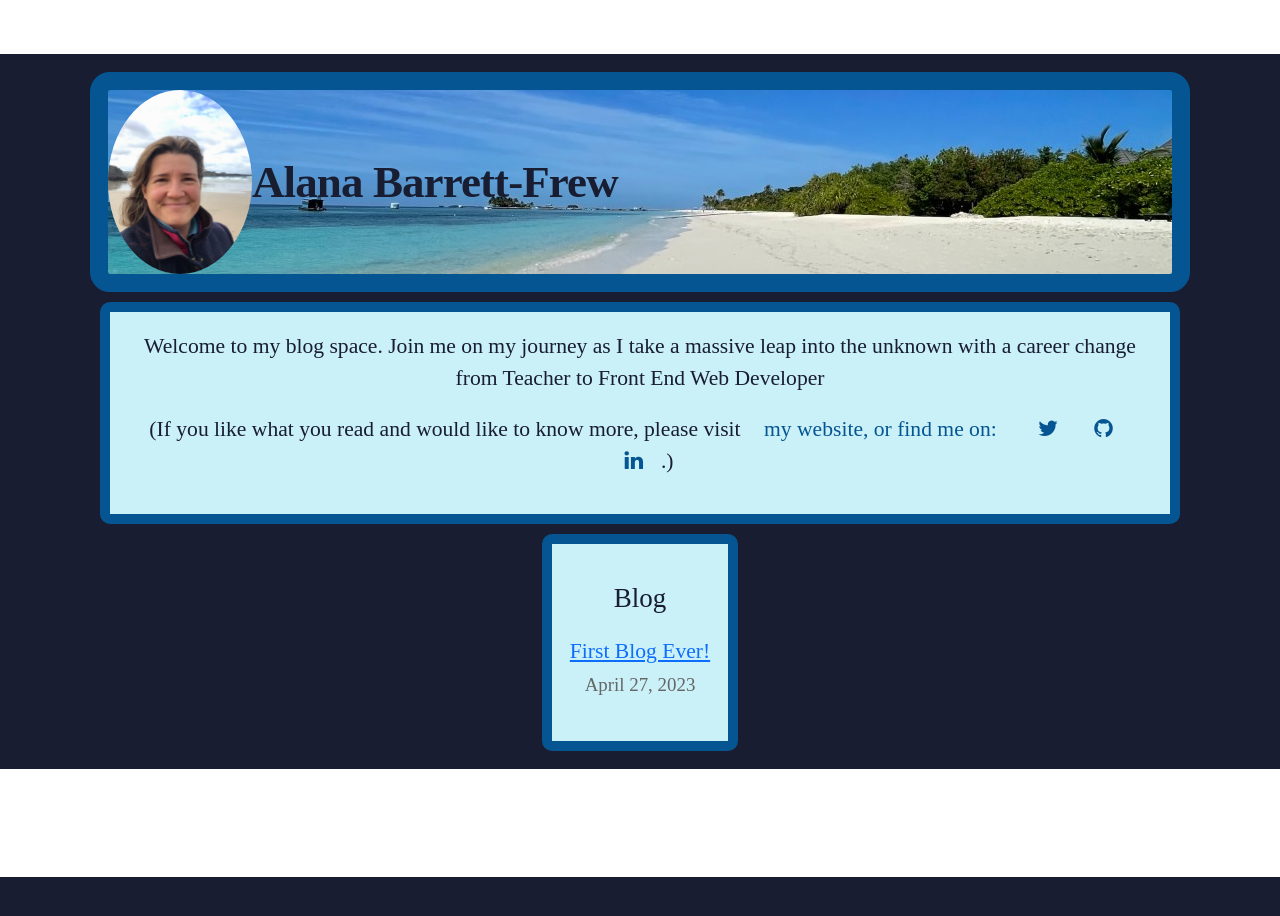
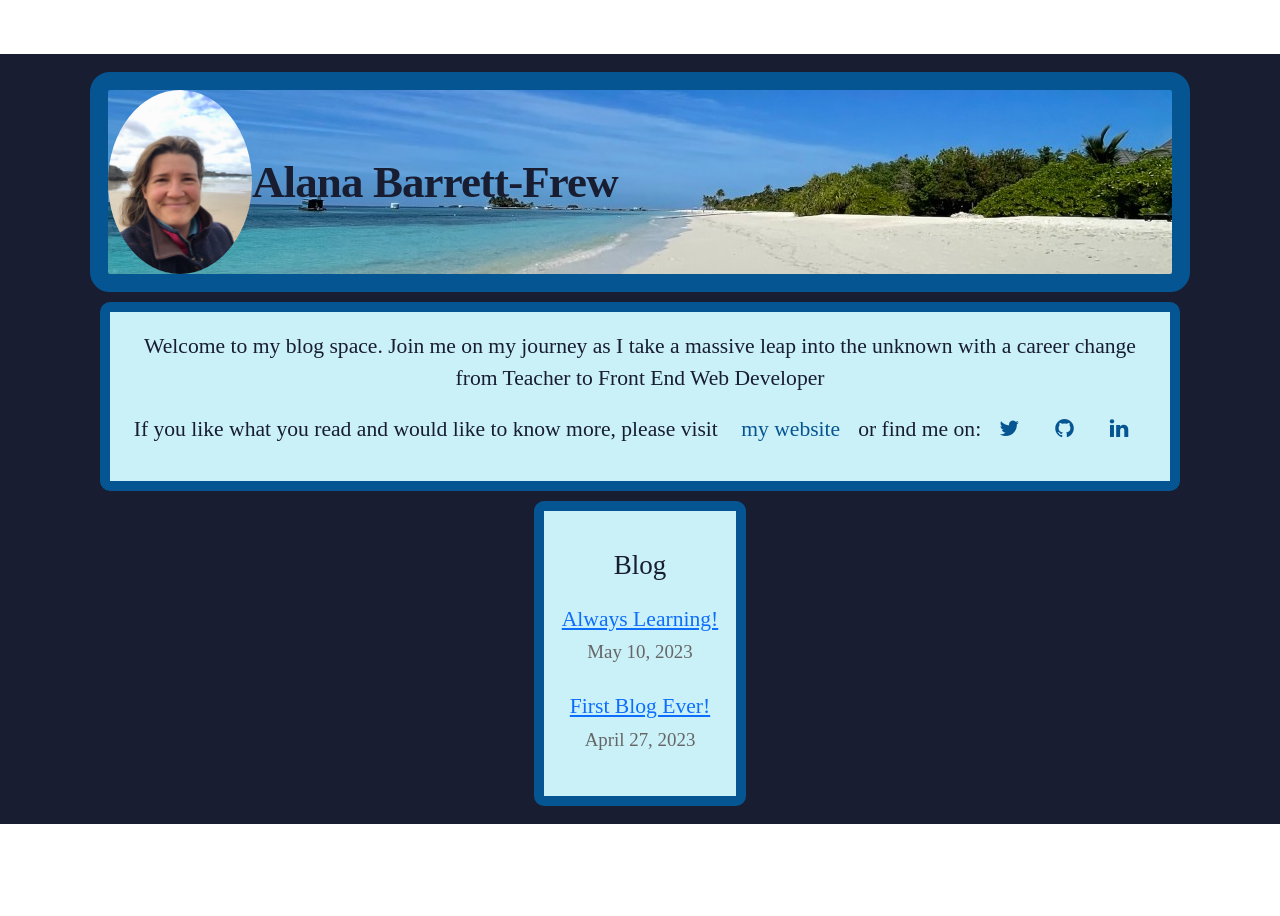
Before and after one commit to AlanaBF/nextjs-blog, a Next.js app: page / in a window 1280 px wide. Shown: the top 916 px of the page. Before the commit the page ends 877 px from the top, so only its background shows below. Built offline with nearby package versions, Linux system fonts and the light colour scheme; a web font is replaced by a local one.

Commit message:
second blog added

```diff
--- a/package.json
+++ b/package.json
@@ -9,6 +9,7 @@
     "bootstrap": "^5.2.3",
     "clsx": "^1.2.1",
     "date-fns": "^2.29.3",
+    "express": "^4.18.2",
     "gray-matter": "^4.0.3",
     "next": "latest",
     "react": "18.2.0",
--- a/pages/index.js
+++ b/pages/index.js
@@ -1,9 +1,9 @@
-import Head from 'next/head';
-import Layout, { siteTitle } from '../components/layout';
-import utilStyles from '../styles/utils.module.css';
-import { getSortedPostsData } from '../lib/posts';
-import Link from 'next/link';
-import Date from '../components/date';
+import Head from "next/head";
+import Layout, { siteTitle } from "../components/layout";
+import utilStyles from "../styles/utils.module.css";
+import { getSortedPostsData } from "../lib/posts";
+import Link from "next/link";
+import Date from "../components/date";
 export async function getStaticProps() {
   const allPostsData = getSortedPostsData();
   return {
@@ -12,29 +12,47 @@ export async function getStaticProps() {
     },
   };
 }
-export default function Home({allPostsData}) {
+export default function Home({ allPostsData }) {
   return (
     <Layout home>
       <Head>
         <title>{siteTitle}</title>
       </Head>
       <section className={utilStyles.headingMd}>
-        <p>Welcome to my blog space. Join me on my journey as I take a massive leap into the unknown with a career change from Teacher to Front End Web Developer</p>
         <p>
-          (If you like what you read and would like to know more, please visit{' '}
-          <a className={utilStyles.socialmedialinks} href="https://alanabarrettfrew.com"> my website, or find me on: </a>   <span>
-        <a className={utilStyles.socialmedialinks} href="https://twitter.com/AlanaBF81">
+          Welcome to my blog space. Join me on my journey as I take a massive
+          leap into the unknown with a career change from Teacher to Front End
+          Web Developer
+        </p>
+        <p>
+          If you like what you read and would like to know more, please visit{" "}
+          <a
+            className={utilStyles.socialmedialinks}
+            href="https://alanabarrettfrew.com"
+          >
+            {""}my website</a>
+             or find me on:
+          <span>{""}
+            <a
+              className={utilStyles.socialmedialinks}
+              href="https://twitter.com/AlanaBF81"
+            >
               <i className="fa fa-twitter"></i>
             </a>
-        <a className={utilStyles.socialmedialinks} href="https://github.com/AlanaBF">
+            <a
+              className={utilStyles.socialmedialinks}
+              href="https://github.com/AlanaBF"
+            >
               <i className="fa fa-github"></i>
             </a>
-        <a className={utilStyles.socialmedialinks} href="https://www.linkedin.com/in/alanabarrettfrew">
+            <a
+              className={utilStyles.socialmedialinks}
+              href="https://www.linkedin.com/in/alanabarrettfrew"
+            >
               <i className="fa fa-linkedin"></i>
             </a>
-      </span>.)
+          </span>
         </p>
-
       </section>
       <section className={`${utilStyles.blogcard} ${utilStyles.padding1px}`}>
         <h2 className={utilStyles.headingLg}>Blog</h2>
@@ -50,7 +68,6 @@ export default function Home({allPostsData}) {
           ))}
         </ul>
       </section>
-
     </Layout>
   );
 }
--- /dev/null
+++ b/posts/always-learning.md
@@ -0,0 +1,40 @@
+---
+title: 'Always Learning!'
+date: '2023-05-10'
+---
+
+Always Learning! I suppose as a teacher I have always tried to share my passion for learning through the lessons I teach. Now as I embark on a career change journey I am actively demonstrating my own passion for learning.
+
+Throughout my career I have always tried to further myself and learn new things. I love it, but I have never come across anything yet that has gripped me as much as Web Development has. I want to do it all the time, genuinely love it, and when I'm not learning new skills through a course, I'm trying to put what I've learnt into practice or coming up with ideas. It's become a bit of an obsession!
+
+The prospect of not having a job is a big worry though. With a mortgage to pay and the tech job market being so overwhelmed at the moment with people like me looking for work, I am trying to upskill whilst also looking at a backup plan.
+
+So what am I currently learning?
+
+Well...
+
+I am currently completing a 4 day course run by *[Kick Off in Business](https://www.kickoffinbusiness.co.uk/)*, which is a funded course.
+
+This will give me two SFEDI Level 1 qualifications:
+- Level 1 Award in Understanding Enterprise
+- Level 1 Extended Award in Passport to Enterprise and Employment
+
+I am looking at the option of being a freelance Web Developer and Maths Tutor whilst I look for a permanent job.
+
+I am also continuing to develop my Web Development Knowledge and so I am working my way through an Udemy Course: The Complete 2023 Web Development Bootcamp by Dr Angela Yu
+
+- *Become a Full-Stack Web Developer with just ONE course.*
+
+- *HTML, CSS, Javascript, Node, React, MongoDB, Web3 and DApps*
+
+I am particularly enjoying learning more about the backend side of coding with Node.js, Express and most recently about templating with EJS. There are so many different ways to achieve a similar result. It's a fascinating new world...
+
+With learning new and complex content one thing I have learnt is that repetition is key so I try where I can in all the excitement of wanting to learn as much as I can to revise content by a process of space repetition:
+
+- This involves learning the content
+- Revise it within 24 hours
+- Then revise again 3 days later
+- Then revise again 7 days later
+- Gradually increasing the time between each revision until it is committed to long term memory.
+
+I'm also learning that there is so much to learn that you don't have to remember it all as that is what the documentation is for... and Google!
```
Also changed, not shown: 1 other file (tests, documents, lock files or other folders). Lines whose indentation alone changed are shown as unchanged.
